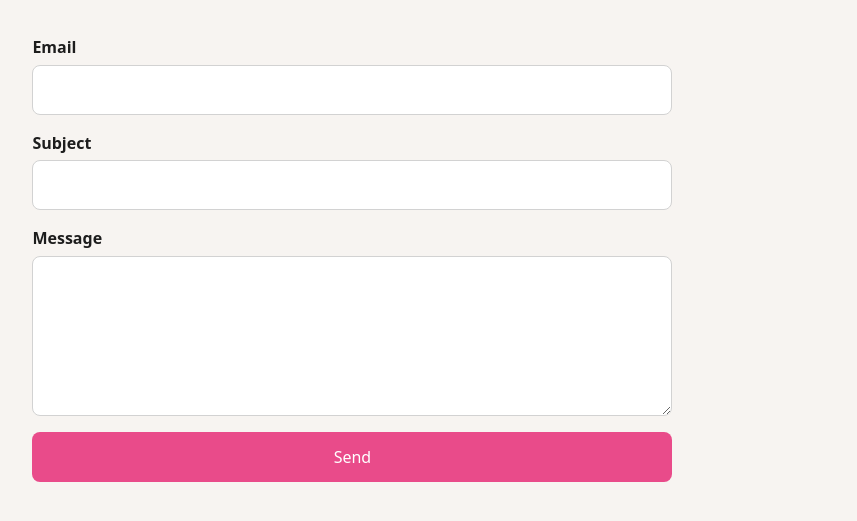
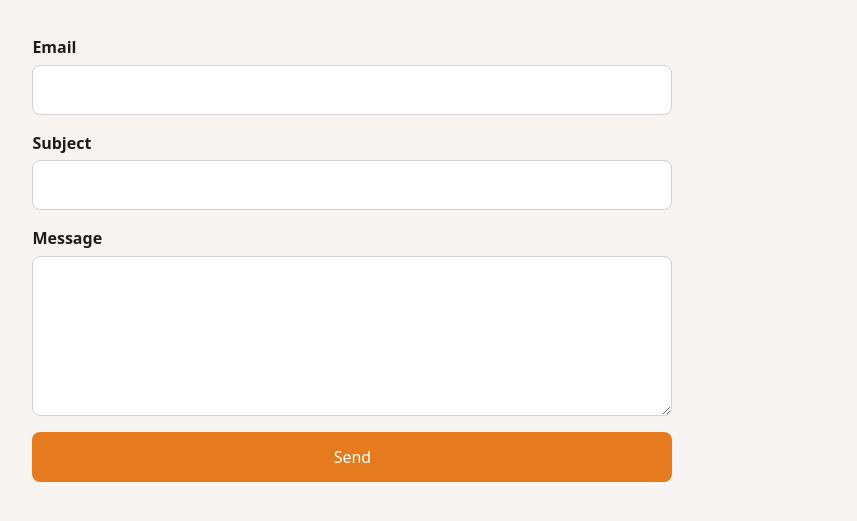
Before and after one commit to EugeneBertrand/portfolio, a plain HTML site: page contact/index.html in a window 1280 px wide. Shown: the part 153-674 px from the top of the page, without its empty margins (182-1039 px from the left). Drawn offline with Linux system fonts and the light colour scheme.

Commit message:
Switch accent color to orange

```diff
--- a/style.css
+++ b/style.css
@@ -1,5 +1,5 @@
 :root {
-  --color-accent: oklch(65% 50% 0);
+  --color-accent: #e57a1f;
   --color-border: oklch(80% 3% 200);
   --color-surface: #ffffff;
   --color-background: #f7f4f1;
```
